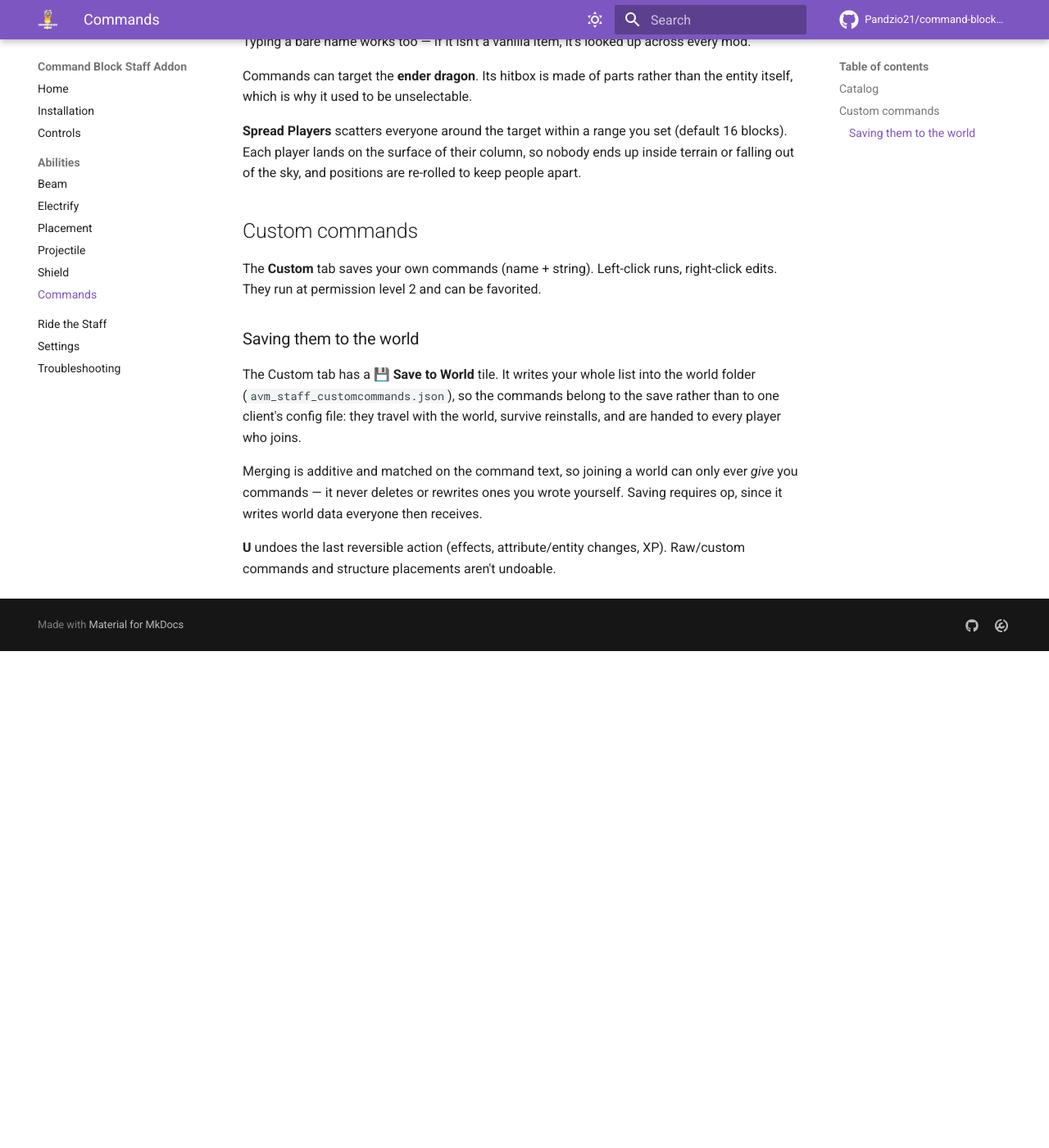
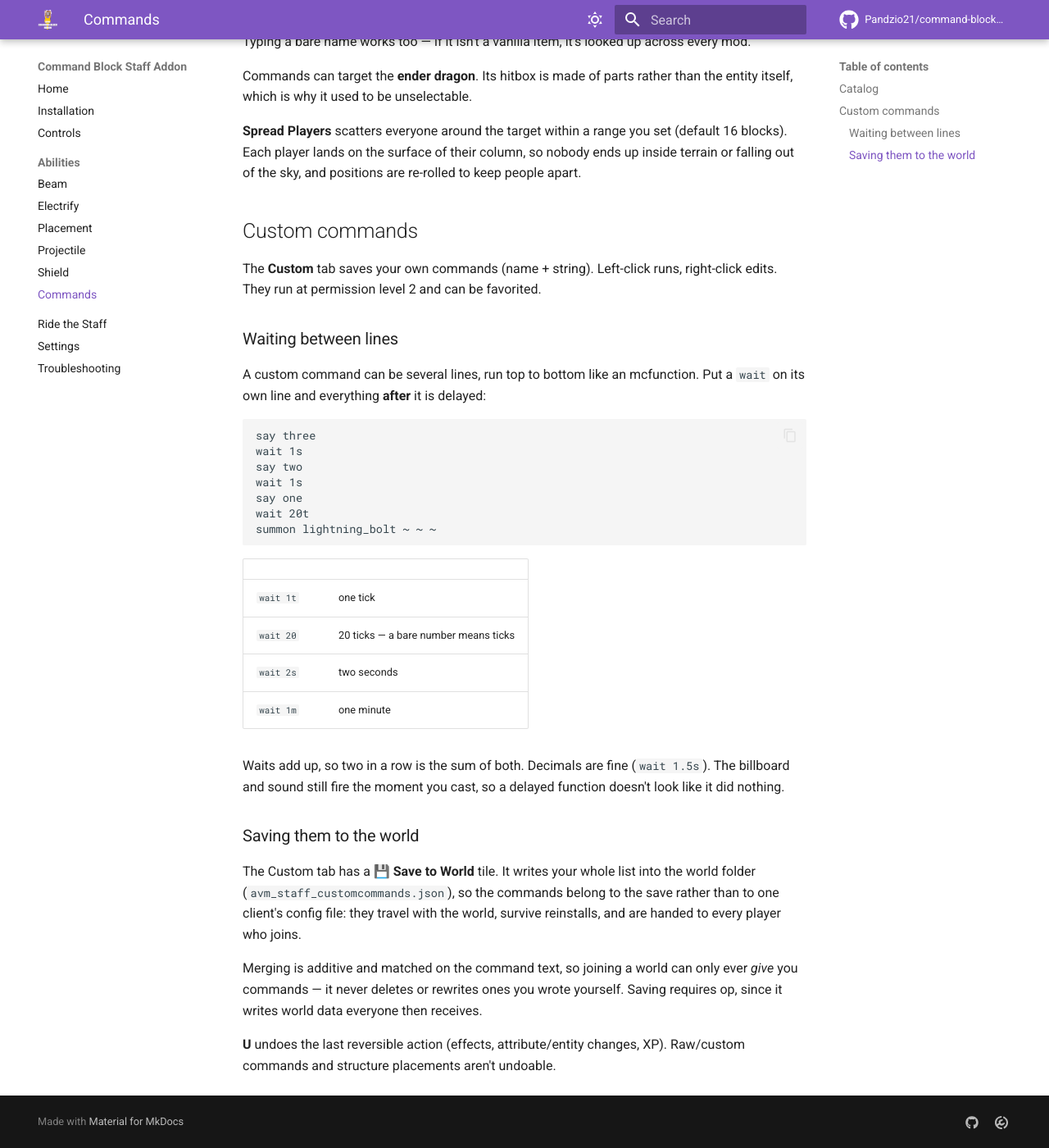
Before and after one commit to Pandzio21/command-block-staff, an MkDocs documentation site: the page built from docs/abilities/commands.md, in a window 1280 px wide and 1400 px high, scrolled down 907 px. Shown: the whole window at 82% size. Built offline with MkDocs 1.6.1 and Material for MkDocs 9.7.7, drawn with Linux system fonts in a browser that asks for light colours; comment, search, counter and statistics services are not loaded; before the commit the page ends 1701 px from its top, so only the background shows below that.

Commit message:
Document wait lines in custom commands

````diff
--- a/docs/abilities/commands.md
+++ b/docs/abilities/commands.md
@@ -37,6 +37,31 @@ positions are re-rolled to keep people apart.
 The **Custom** tab saves your own commands (name + string). Left-click runs, right-click edits. They run at
 permission level 2 and can be favorited.
 
+### Waiting between lines
+
+A custom command can be several lines, run top to bottom like an mcfunction. Put a `wait` on its own line
+and everything **after** it is delayed:
+
+```
+say three
+wait 1s
+say two
+wait 1s
+say one
+wait 20t
+summon lightning_bolt ~ ~ ~
+```
+
+| | |
+|---|---|
+| `wait 1t` | one tick |
+| `wait 20` | 20 ticks — a bare number means ticks |
+| `wait 2s` | two seconds |
+| `wait 1m` | one minute |
+
+Waits add up, so two in a row is the sum of both. Decimals are fine (`wait 1.5s`). The billboard and sound
+still fire the moment you cast, so a delayed function doesn't look like it did nothing.
+
 ### Saving them to the world
 
 The Custom tab has a **💾 Save to World** tile. It writes your whole list into the world folder
````
